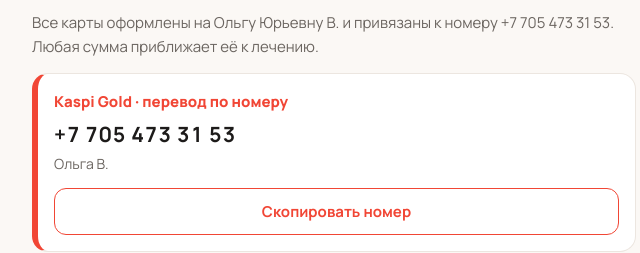
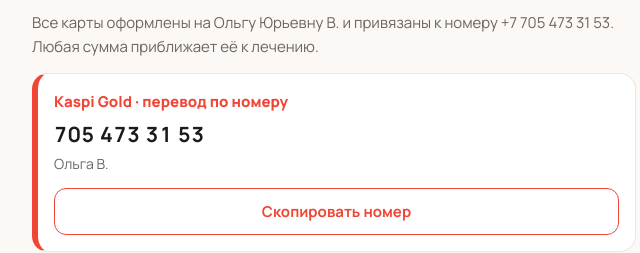
Before and after one commit to wow959/olga_lechenie, a plain HTML site: page index.html in a window 1280 px wide. Shown: the part 5221-5474 px from the top of the page, 306-946 px from the left. Drawn offline with Linux system fonts and the light colour scheme.

Commit message:
Update index.html

```diff
--- a/index.html
+++ b/index.html
@@ -224,7 +224,7 @@ src="https://www.facebook.com/tr?id=1434019172247106&ev=PageView&noscript=1"
   <div class="cards">
     <div class="pay" style="--c:var(--kaspi)">
       <div class="bank"><span class="ru">Kaspi Gold · перевод по номеру</span><span class="kz">Kaspi Gold · нөмір бойынша аударым</span></div>
-      <div class="num">+7 705 473 31 53</div>
+      <div class="num">705 473 31 53</div>
       <div class="own">Ольга В.</div>
       <button data-copy="+77054733153" data-bank="Kaspi"><span class="ru">Скопировать номер</span><span class="kz">Нөмірді көшіру</span></button>
     </div>
```
